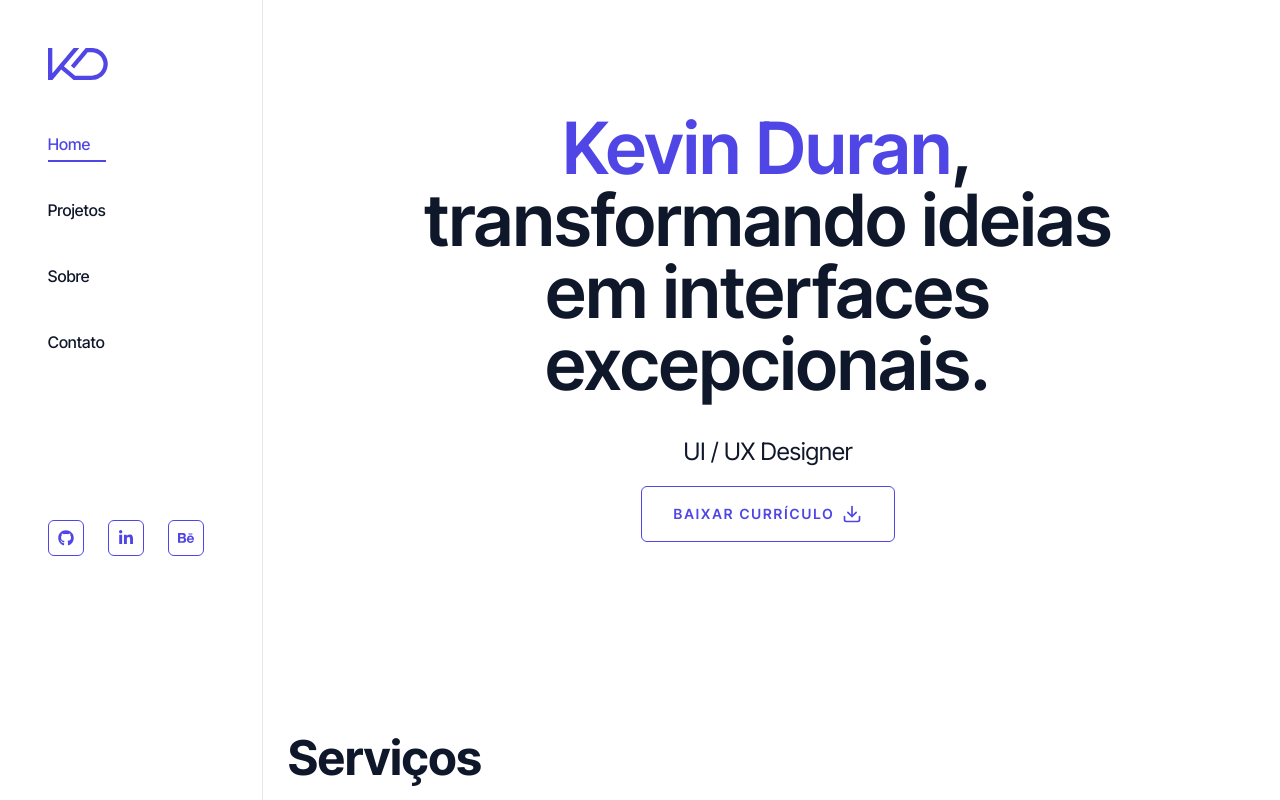
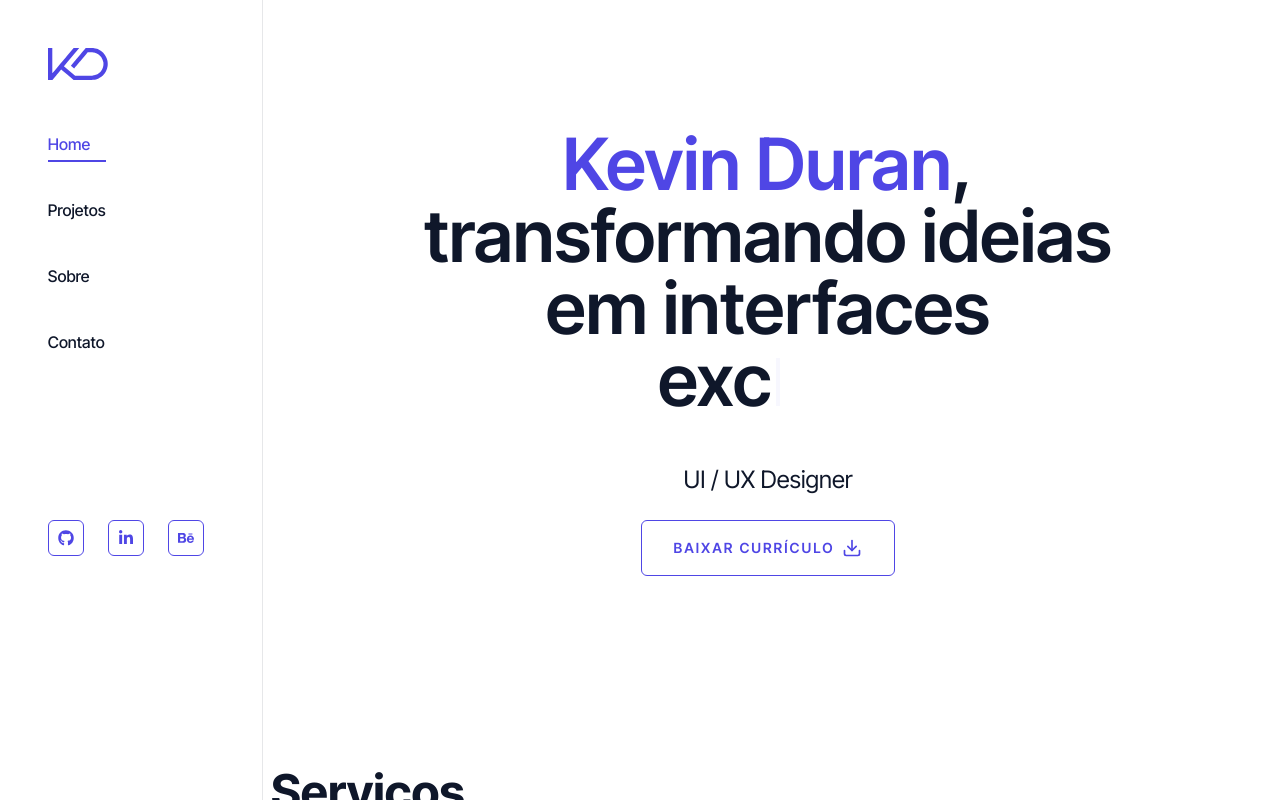
Before and after one commit to kevinwduran/kevinwduran.github.io, a Next.js app: page / in a window 1280 px wide. Shown: the top 800 px of the page. Built offline with nearby package versions, Linux system fonts and the light colour scheme.

Commit message:
Correções

```diff
--- a/components/Hero.jsx
+++ b/components/Hero.jsx
@@ -1,26 +1,82 @@
+"use client";
+
 import { FiDownload } from "react-icons/fi";
 import { Button } from "./ui/button";
 import Socials from "./Socials";
+import { motion } from "framer-motion";
+import { useEffect, useState } from "react";
 
 const Hero = () => {
+  const [text, setText] = useState("");
+  const fullText = "excepcionais";
+  const [isDeleting, setIsDeleting] = useState(false);
+  const [speed, setSpeed] = useState(150);
+
+  useEffect(() => {
+    let timer;
+
+    const handleTyping = () => {
+      setText(currentText => {
+        if (!isDeleting && currentText === fullText) {
+          setSpeed(1000);
+          setIsDeleting(true);
+          return currentText;
+        } else if (isDeleting && currentText === "") {
+          setSpeed(500);
+          setIsDeleting(false);
+          return currentText;
+        }
+
+        setSpeed(150);
+        return isDeleting
+          ? fullText.substring(0, currentText.length - 1)
+          : fullText.substring(0, currentText.length + 1);
+      });
+    };
+
+    timer = setTimeout(handleTyping, speed);
+
+    return () => clearTimeout(timer);
+  }, [text, isDeleting, speed, fullText]);
+
   return (
     <section className="pb-28 md:mb-0">
       <div className="container mx-auto">
         <div className="items-center justify-between xl:pt-8 xl:pb-20">
           {/* text */}
           <div className="text-center">
-            <p className="mx-auto text-5xl font-semibold md:text-7xl max-w-[800px] mb-9 mt-20">
+            {/* Container com altura fixa baseada na linha completa */}
+            <div className="min-h-[180px] mt-24 md:min-h-[220px] flex items-end justify-center">
+              <h1 className="mx-auto text-5xl font-semibold md:text-7xl max-w-[800px]">
                 <span className="text-accent">Kevin Duran</span>, transformando
-              ideias em interfaces excepcionais.
-            </p>
-            <span className="text-2xl">UI / UX Designer</span>
-            {/* botão mídias */}
-            <div className="flex flex-col xl:flex-row items-center justify-center gap-8 mt-4">
-              <a
-                href="/assets/Currículo.pdf
-              "
-                download
+                ideias em interfaces <br></br>{" "}
+                <span className="inline-block min-w-[180px] md:min-w-[220px] text-left">
+                  <motion.span
+                    initial={{ opacity: 0 }}
+                    animate={{ opacity: 1 }}
+                    transition={{ duration: 0.5 }}
                   >
+                    {text}
+                  </motion.span>
+                  <motion.span
+                    className="inline-block w-1 h-12 bg-accent ml-1"
+                    animate={{ opacity: [0, 1, 0] }}
+                    transition={{
+                      repeat: Infinity,
+                      duration: 0.8,
+                      ease: "linear",
+                    }}
+                  />
+                </span>
+              </h1>
+            </div>
+
+            {/* Elementos estáticos abaixo */}
+            <div className="mt-12">
+              <p className="text-2xl mb-6">UI / UX Designer</p>
+
+              <div className="flex flex-col xl:flex-row items-center justify-center gap-8">
+                <a href="/assets/Currículo.pdf" download>
                   <Button
                     variant="outline"
                     size="lg"
@@ -31,11 +87,12 @@ const Hero = () => {
                   </Button>
                 </a>
 
-              <div className="flex xl:hidden mb-8 xl:mb-0 mt">
+                <div className="flex xl:hidden">
                   <Socials
                     containerSyles="flex gap-6"
                     iconStyles="w-9 h-9 border border-accent rounded-md flex justify-center items-center text-accent text-base hover:bg-accent hover:text-white transition-all duration-300"
                   />
+                </div>
               </div>
             </div>
           </div>
--- a/components/MobileNav.jsx
+++ b/components/MobileNav.jsx
@@ -6,6 +6,7 @@ import Link from "next/link";
 import { CiMenuFries } from "react-icons/ci";
 import Socials from "./Socials";
 import Image from "next/image";
+import { useState } from "react";
 
 const links = [
   {
@@ -28,20 +29,23 @@ const links = [
 
 const MobileNav = () => {
   const pathname = usePathname();
+  const [open, setOpen] = useState(false);
+
   return (
-    <Sheet>
+    <Sheet open={open} onOpenChange={setOpen}>
       <SheetTrigger>
         <CiMenuFries className="text-[32px] text-accent" />
       </SheetTrigger>
       <SheetContent className="flex flex-col">
         {/* logo */}
         <div className="mb-20 text-2xl border-b pb-4 mt-2">
-          <Link href="/">
+          <Link href="/" onClick={() => setOpen(false)}>
             <Image
               className=""
               src="/assets/Vector.svg"
               width="50"
               height="25"
+              alt="Logo"
             />
           </Link>
         </div>
@@ -53,6 +57,7 @@ const MobileNav = () => {
               <Link
                 href={link.path}
                 key={index}
+                onClick={() => setOpen(false)}
                 className={`${
                   link.path === pathname
                     ? "text-accent border-b-2 border-accent"
--- a/components/Services.jsx
+++ b/components/Services.jsx
@@ -29,7 +29,7 @@ const Services = () => {
       <div className="container mx-auto">
         <h1 className="text-5xl font-bold">Serviços</h1>
         <div
-          className="grid grid-cols-1 md:grid-cols-3 gap-12 mt-8 items-start justify-center"
+          className="grid grid-cols-1 md:grid-cols-3 gap-12 lg:gap-24 mt-8 mb-8 items-start justify-center"
         >
           {services.map((service, index) => {
             return (
@@ -51,7 +51,7 @@ const Services = () => {
                 {/* descrição */}
                 <p className="max-w-[18rem]">{service.description}</p>
                 {/* border */}
-                <div className="border-b border-primary/10 w-full flex"></div>
+                {/* <div className="border-b border-primary/10 w-full flex"></div> */}
               </div>
             );
           })}
```
Lines whose indentation alone changed are shown as unchanged.
